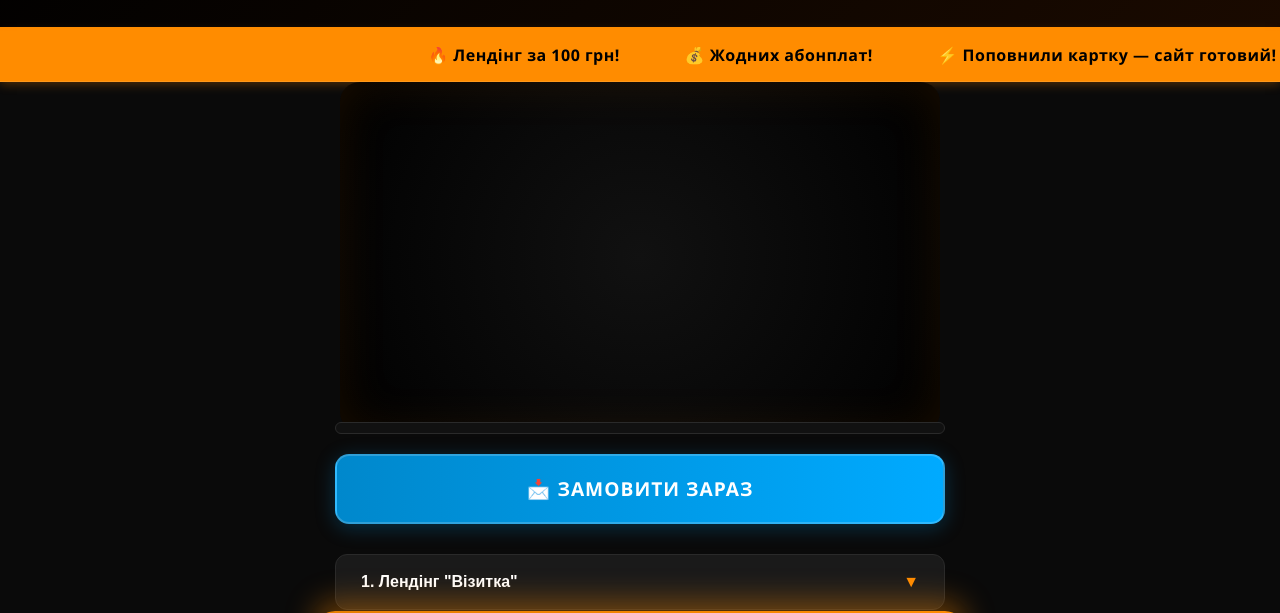
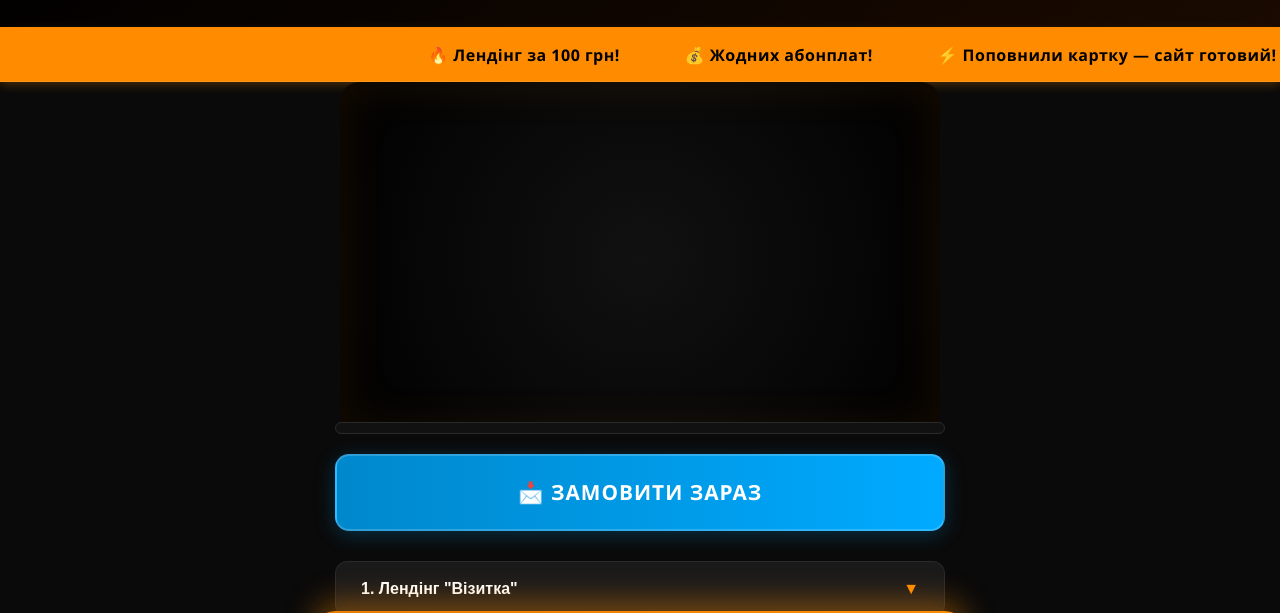
Before and after one commit to Metaimperiya/landing-page, a plain HTML site: page index.html in a window 1280 px wide. Shown: the part 120-733 px from the top of the page. Drawn offline with Linux system fonts and the light colour scheme; no server answers; a script that the page names is missing.

Commit message:
Modify Telegram button and update styles
Updated the Telegram button with a new link and adjusted its styling.

```diff
--- a/index.html
+++ b/index.html
@@ -189,17 +189,18 @@
             border-top: 1px solid #222;
         }
 
+        /* ====== ОНОВЛЕНА КНОПКА ТЕЛЕГРАМ ====== */
         .tg-btn {
             display: block;
             width: 100%;
-            padding: 18px;
+            padding: 20px;
             background: linear-gradient(90deg, #0088cc, #00aaff);
             color: #fff;
             text-align: center;
             text-decoration: none;
             border-radius: 14px;
             font-weight: 700;
-            font-size: 1.2rem;
+            font-size: 1.3rem;
             text-transform: uppercase;
             letter-spacing: 1px;
             border: 2px solid #ffffff30;
@@ -243,6 +244,7 @@
             #myCanvasContainer { height: 280px; }
             .marquee-container { font-size: 0.85rem; padding: 10px 0; }
             .contact-bar { font-size: 1.1rem; padding: 15px; }
+            .tg-btn { font-size: 1rem; padding: 16px; }
         }
     </style>
 </head>
@@ -292,7 +294,8 @@
         <script async src="https://telegram.org/js/telegram-widget.js?23" data-telegram-post="sozdatlending/14" data-width="100%"></script>
     </div>
 
-    <a href="https://t.me/METAIMPERIYA" target="_blank" class="tg-btn">📩 Замовити зараз</a>
+    <!-- ====== НОВА КНОПКА З ВАШИМ ПОСИЛАННЯМ ====== -->
+    <a href="https://t.me/nuzhenodnostranichnyysayt" target="_blank" class="tg-btn">📩 Замовити зараз</a>
 
     <div class="accordion">
         <div class="acc-item">
```
